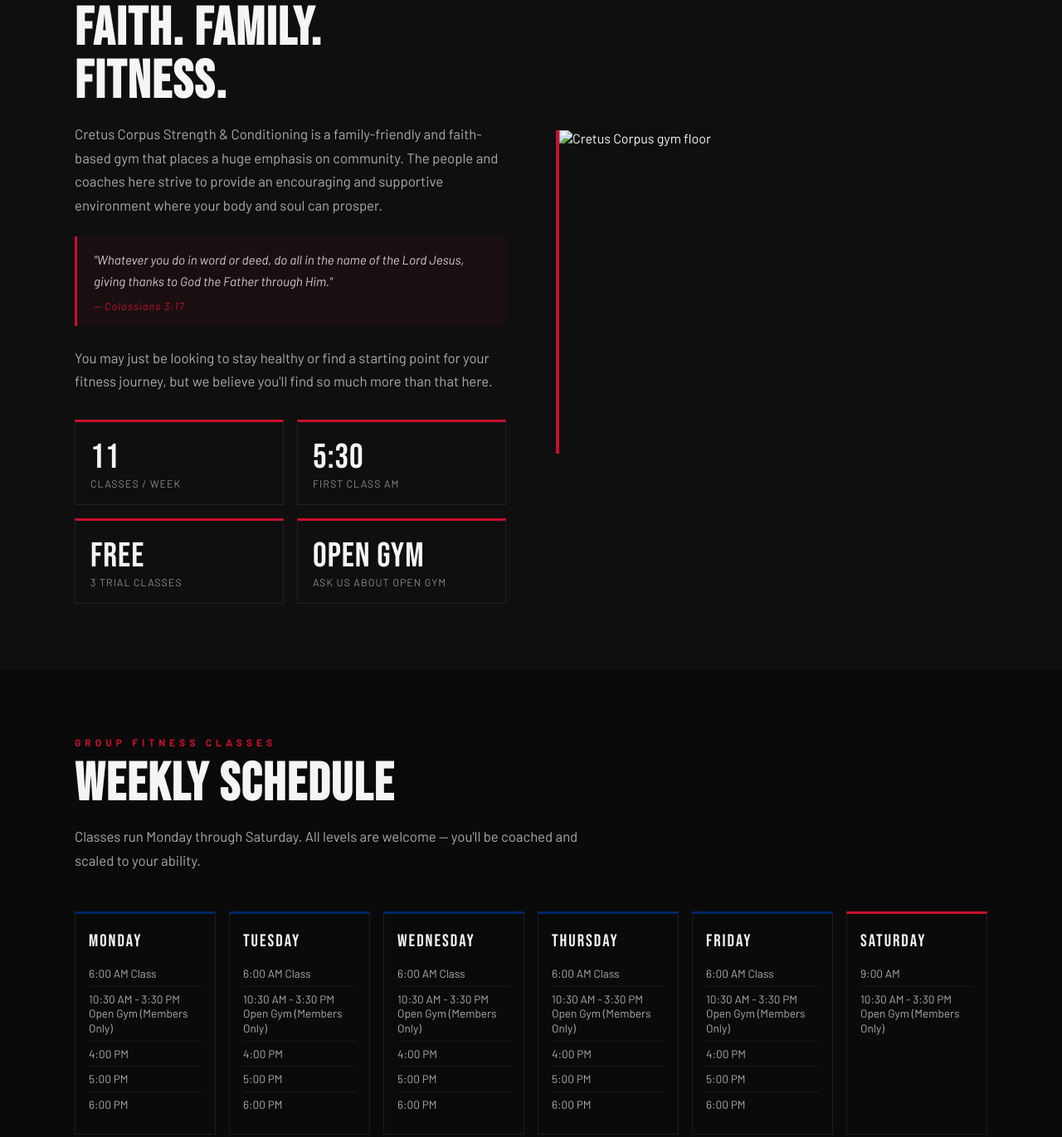
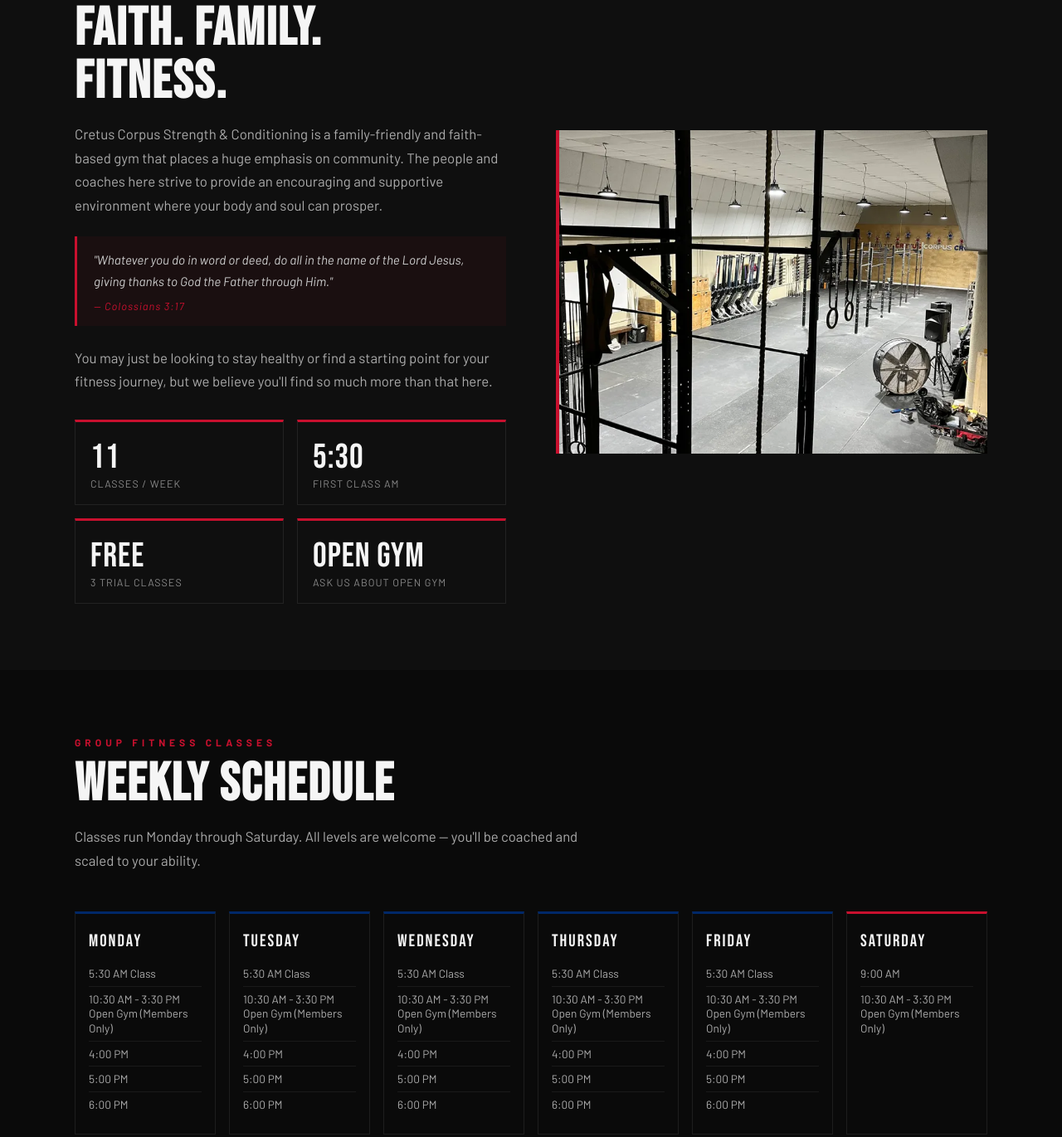
Before and after one commit to Cretuscorpus317/cretuscorpus-sc, a website: page index.html in a window 1280 px wide. Shown: the part 960-2331 px from the top of the page at 83% size. Drawn offline with Linux system fonts and the light colour scheme.

Commit message:
time fix

```diff
--- a/index.html
+++ b/index.html
@@ -101,7 +101,7 @@
           </div>
         </div>
       </div>
-      <img src="img/gyhttps://cretuscorpus-sc.com/Floor2.webp" alt="Cretus Corpus gym floor" class="about-img">
+      <img src="img/gymFloor2.webp" alt="Cretus Corpus gym floor" class="about-img">
     </div>
   </div>
 </section>
@@ -115,7 +115,7 @@
     <div class="schedule-grid">
       <div class="day-card">
         <div class="day-name">Monday</div>
-        <div class="time-slot">6:00 AM Class</div>
+        <div class="time-slot">5:30 AM Class</div>
         <div class="time-slot">10:30 AM - 3:30 PM Open Gym (Members Only)</div>
         <div class="time-slot">4:00 PM</div>
         <div class="time-slot">5:00 PM</div>
@@ -123,7 +123,7 @@
       </div>
       <div class="day-card">
         <div class="day-name">Tuesday</div>
-        <div class="time-slot">6:00 AM Class</div>
+        <div class="time-slot">5:30 AM Class</div>
         <div class="time-slot">10:30 AM - 3:30 PM Open Gym (Members Only)</div>
         <div class="time-slot">4:00 PM</div>
         <div class="time-slot">5:00 PM</div>
@@ -131,7 +131,7 @@
       </div>
       <div class="day-card">
         <div class="day-name">Wednesday</div>
-        <div class="time-slot">6:00 AM Class</div>
+        <div class="time-slot">5:30 AM Class</div>
         <div class="time-slot">10:30 AM - 3:30 PM Open Gym (Members Only)</div>
         <div class="time-slot">4:00 PM</div>
         <div class="time-slot">5:00 PM</div>
@@ -139,7 +139,7 @@
       </div>
       <div class="day-card">
         <div class="day-name">Thursday</div>
-        <div class="time-slot">6:00 AM Class</div>
+        <div class="time-slot">5:30 AM Class</div>
         <div class="time-slot">10:30 AM - 3:30 PM Open Gym (Members Only)</div>
         <div class="time-slot">4:00 PM</div>
         <div class="time-slot">5:00 PM</div>
@@ -147,7 +147,7 @@
       </div>
       <div class="day-card">
         <div class="day-name">Friday</div>
-        <div class="time-slot">6:00 AM Class</div>
+        <div class="time-slot">5:30 AM Class</div>
         <div class="time-slot">10:30 AM - 3:30 PM Open Gym (Members Only)</div>
         <div class="time-slot">4:00 PM</div>
         <div class="time-slot">5:00 PM</div>
```
